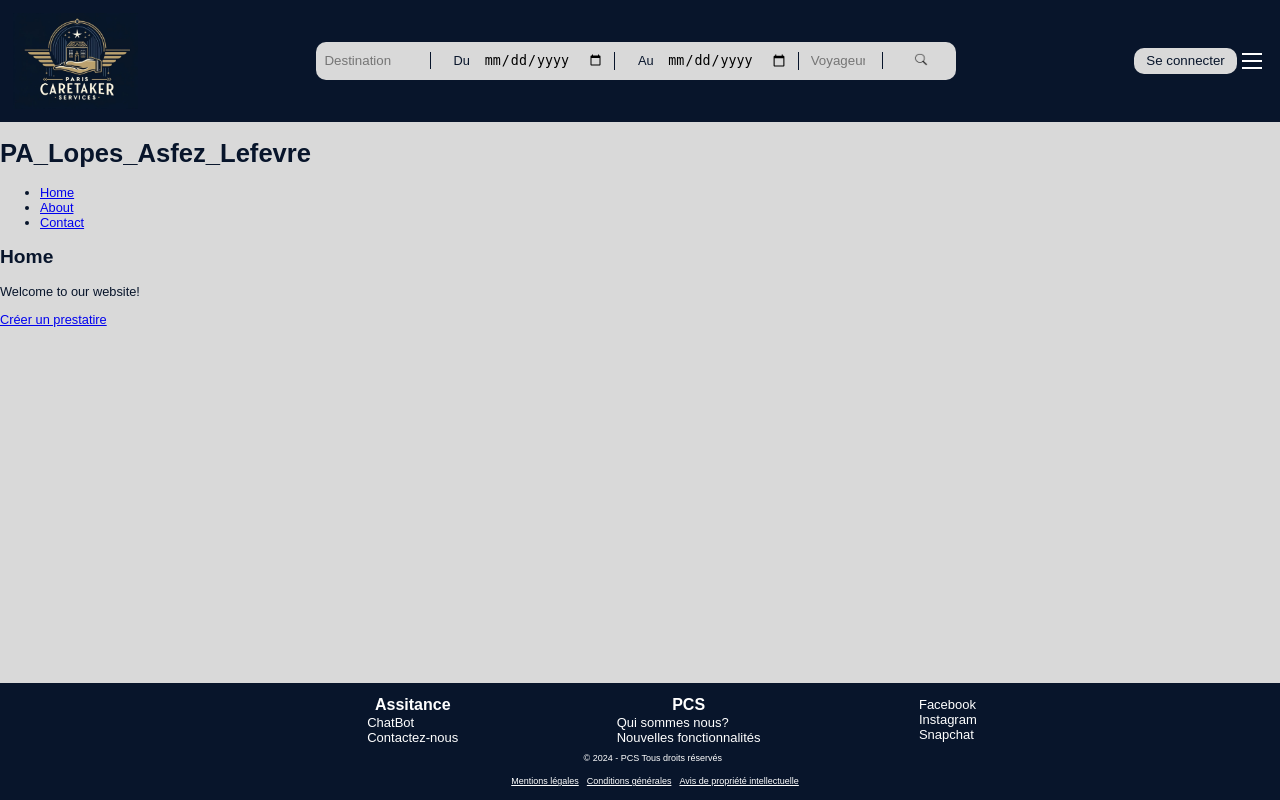
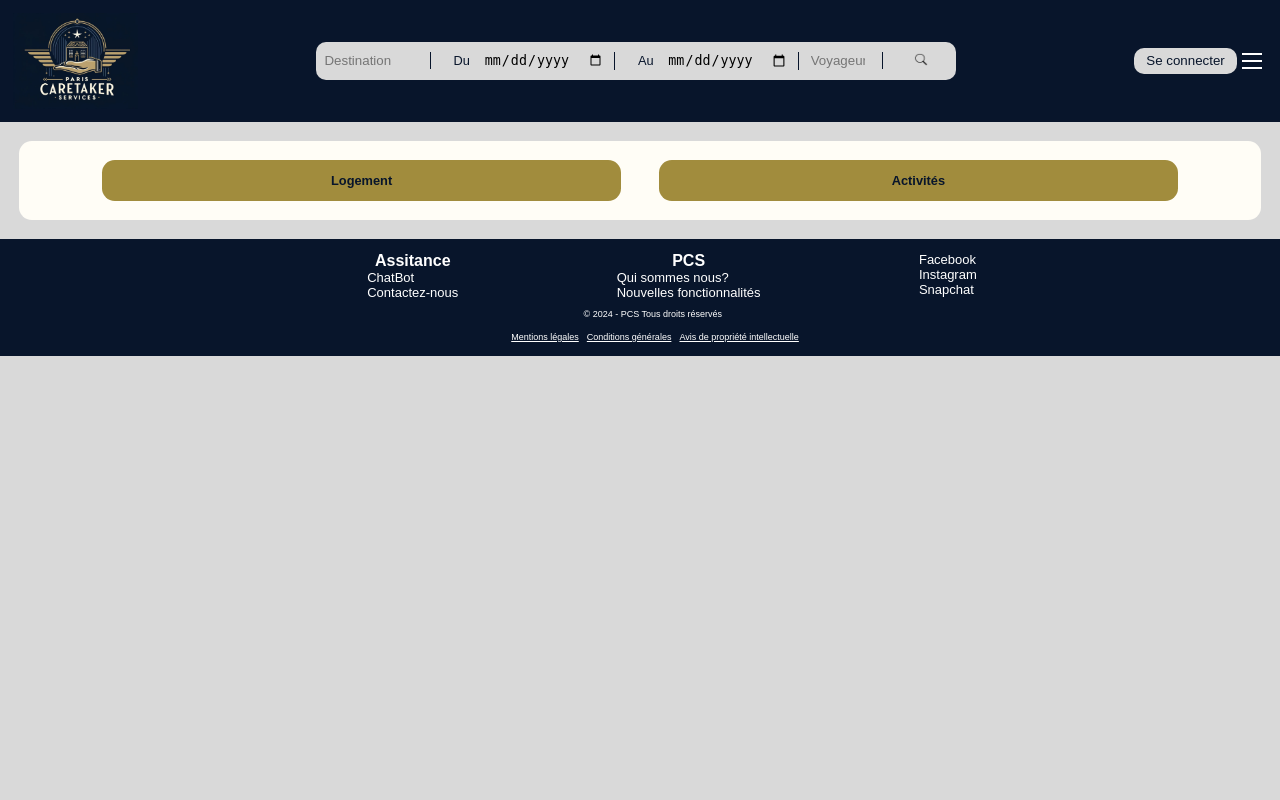
Before and after one commit to n8lik/PA_Lopes_Asfez_Lefevre, a PHP site: page / in a window 1280 px wide. Run offline with PHP 8.4, Linux system fonts and the light colour scheme; some libraries are stand-ins or nearby versions; some web fonts are replaced.

Commit message:
refractor : début code index

```diff
--- a/css/base.css
+++ b/css/base.css
@@ -30,9 +30,10 @@ footer {
     flex-direction: column;
     justify-content: center;
     align-items: center;
-    position: fixed;
+    width: 100%;
+    position: relative;
     bottom: 0;
-    width: 100%;
+
 }
 
 /*###############################################   Barre de recherche au centre du header  ###############################################*/
--- /dev/null
+++ b/css/index.css
@@ -0,0 +1,29 @@
+/*CSS de l'index*/
+.index-container {
+    display: flex;
+    justify-content: center;
+    align-items: center;
+    flex-direction:row;
+    background-color: #FFFDF6;
+    margin: 1.5em;
+    padding-right: 5%;
+    padding-left: 5%;
+    border-radius: 1em;
+}
+
+.index-container-name {
+    display: flex;
+    justify-content: center;
+    align-items: center;
+    flex-direction: column;
+    background-color: #a18c3d;
+    margin: 1.5em;
+    padding-right: 5%;
+    padding-left: 5%;
+    border-radius: 1em;
+    width : 100%;
+    font-family: 'Montserrat', sans-serif;
+    font-weight: bold;
+}
+
+/*Container pour un service*/
--- a/includes/footer.php
+++ b/includes/footer.php
@@ -1,3 +1,4 @@
+
 </body>
 <footer class="footer">
     <div class="footer-content">
--- a/index.php
+++ b/index.php
@@ -1,26 +1,15 @@
 <?php
 	include 'includes/header.php';
-	?>
-	<div class="container">
-		<div class="header">
-			<h1>PA_Lopes_Asfez_Lefevre</h1>
-		</div>
-		<div class="menu">
-			<ul>
-				<li><a href="index.php">Home</a></li>
-				<li><a href="about.php">About</a></li>
-				<li><a href="contact.php">Contact</a></li>
-			</ul>
-		</div>
-		<div class="content">
-			<h2>Home</h2>
-			<p>Welcome to our website!</p>
-		</div>
+?>
+<link rel="stylesheet" type="text/css" href="css\index.css">
+<div class="index-container">
+	<div class="index-container-name">
+		<p>Logement</p>
 	</div>
-
-	<!--aller a prestatire.php pour créer un prestatire-->
-	<a href="prestatire.php">Créer un prestatire</a>
-
+	<div class="index-container-name">
+		<p>Activités</p>
+	</div>
+</div>
 
 <?php
 	include 'includes/footer.php';
```
